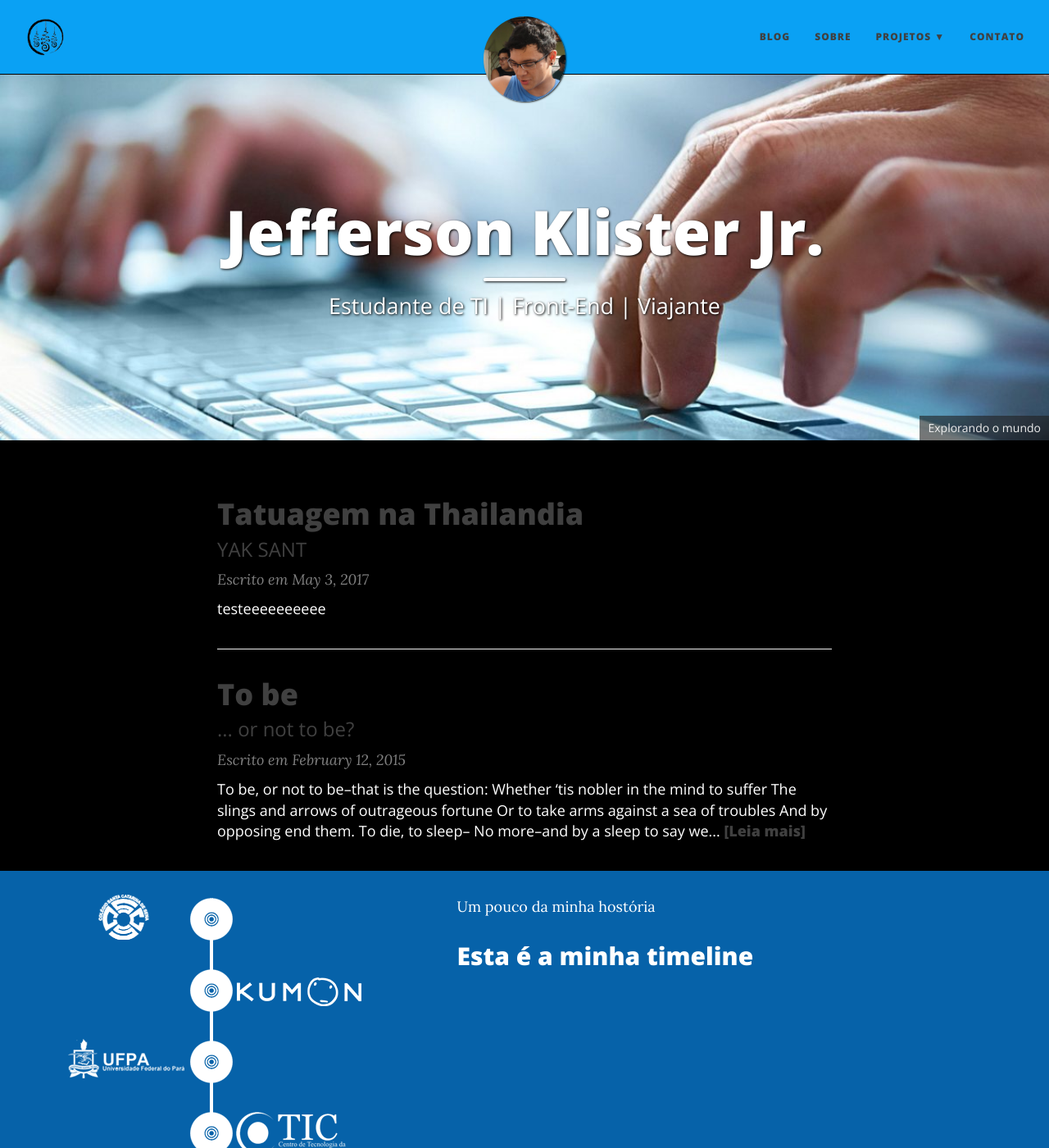
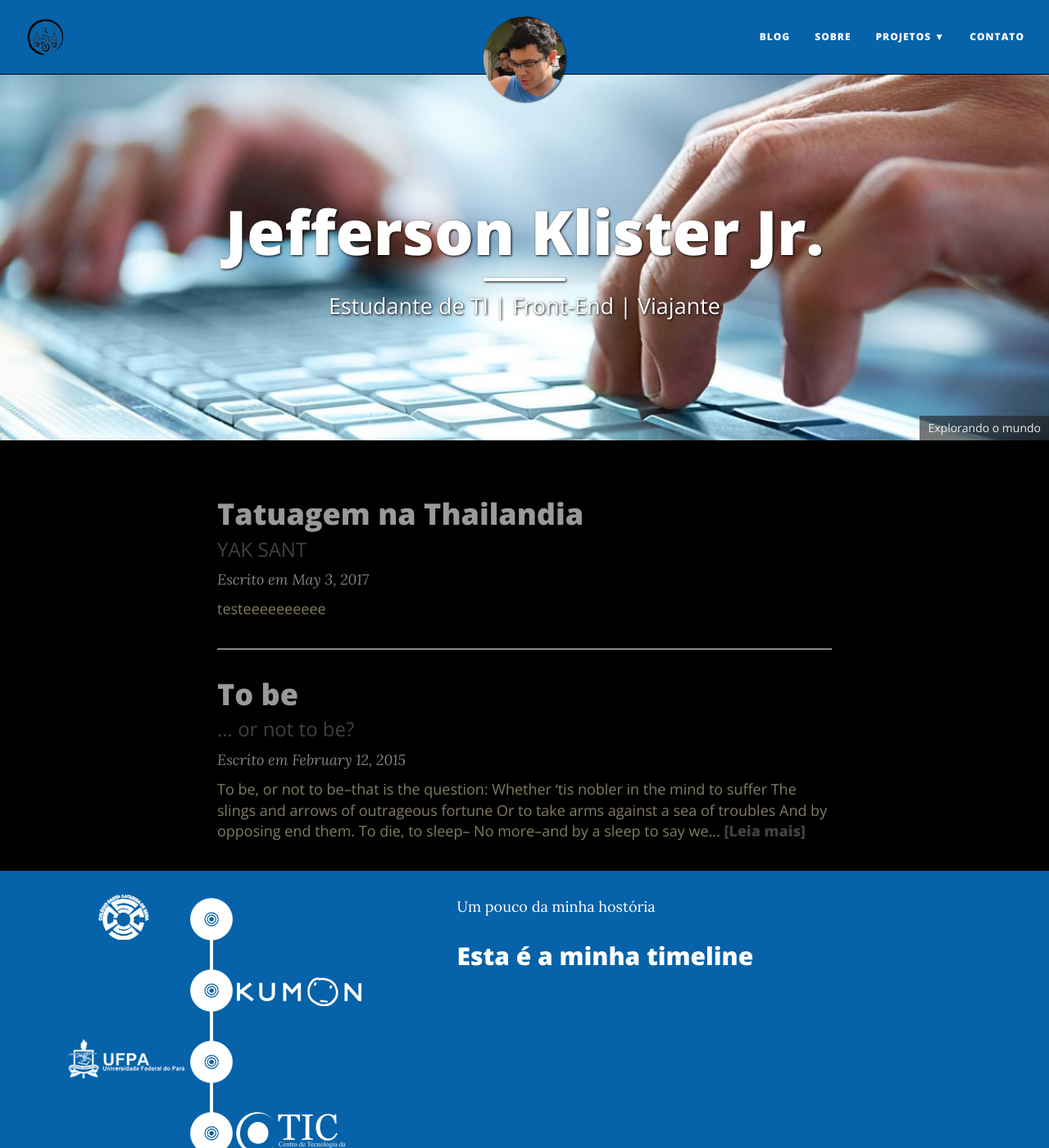
Before and after one commit to jeffklister/jeffklister.github.io, a Jekyll site: the page built from index.html, in a window 1280 px wide and 1400 px high. Shown: the whole window at 82% size. Built offline with Jekyll 4.4.1, drawn with Linux system fonts in a browser that asks for light colours; nearby versions of some CDN libraries; the list of posts is cut into pages by our own code.

Commit message:
footer branco, header igual timeline, font color body

```diff
--- a/css/estilo.css
+++ b/css/estilo.css
@@ -20,11 +20,28 @@
     margin-top: 0;
 }
 
-.navbar-custom {
-    background: #0aa1f4;
+.navbar-custom  {
+    background: #0662a9;
+}
+
+.navbar-custom .navbar-brand, .navbar-custom .nav li a {
+    font-weight: 800;
+    color: #fff;
 }
 
 body {
     background: #000;
     color: white;
 }
+
+footer {
+    background-color: white;
+}
+
+.post-title {
+    color: #999;
+}
+
+.post-entry {
+    color: #807C60;
+}
--- a/index.html
+++ b/index.html
@@ -5,7 +5,7 @@
 use-site-title: true
 bigimg:
 - "/img/TI.jpg": Bacharelando em Sistemas de informação
-- jeffklister.github.io/img/viajante.JPG: Explorando o mundo
+- "/img/viajante.jpg": Explorando o mundo
 ---
 
 {% include header.html type="page" %}
```
Also changed, not shown: 1 other file.
